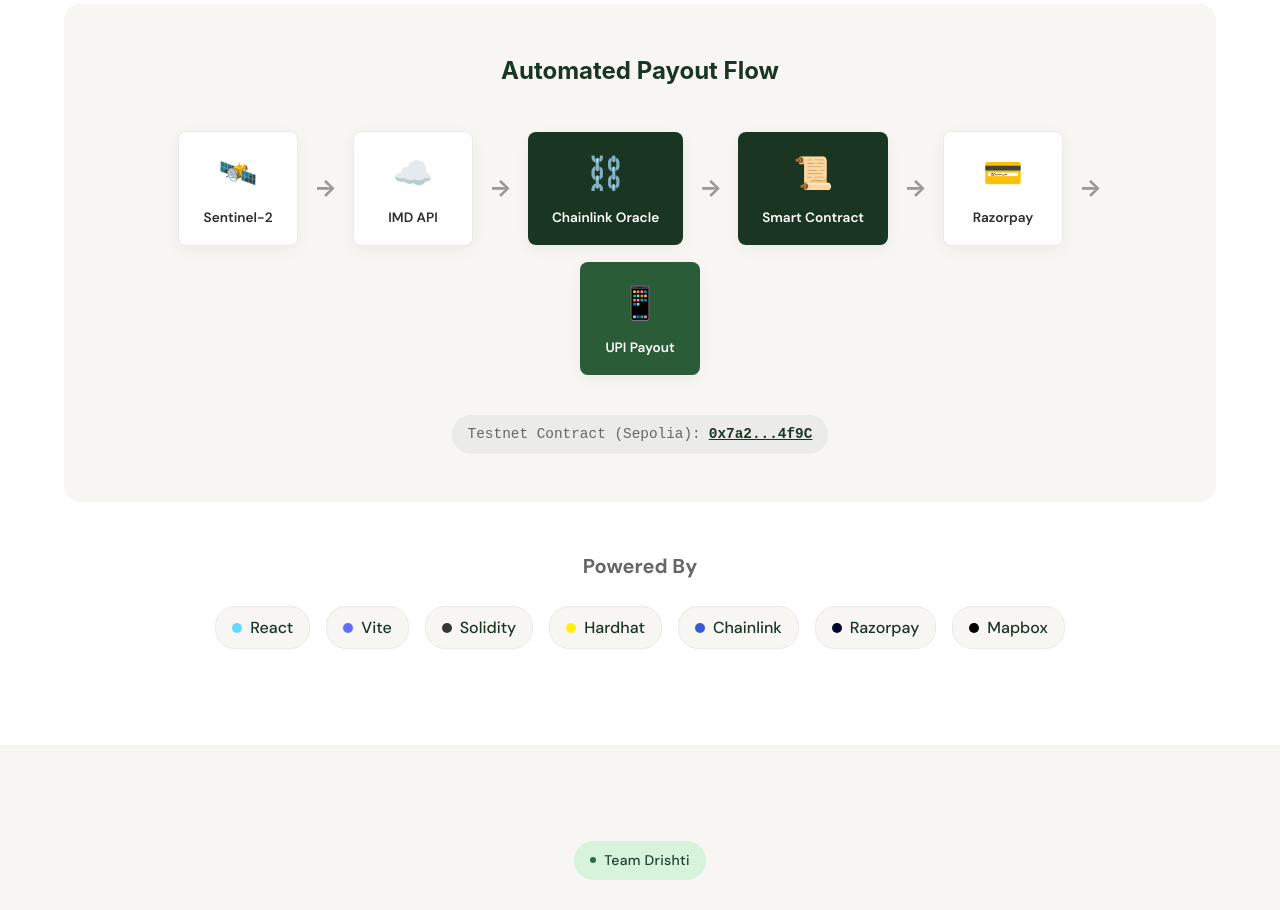
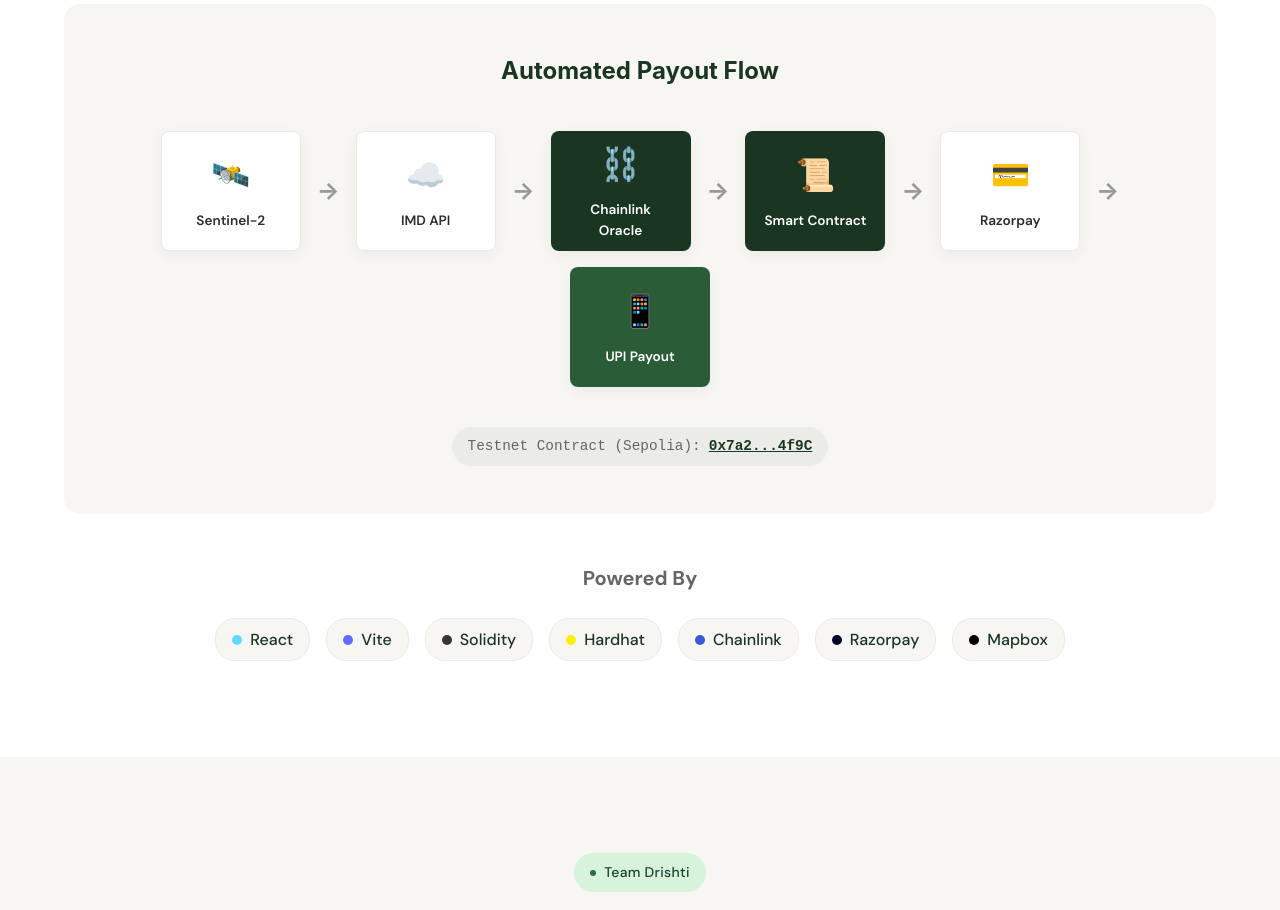
Before and after one commit to iZiaur/Fasal-Suraksha, a React (Vite) app: page / in a window 1280 px wide. Shown: the part 8200-9110 px from the top of the page. Built offline with nearby package versions, Linux system fonts and the light colour scheme; a web font is replaced by a local one.

Commit message:
style: fix vertical alignment and inconsistent heights of architecture nodes

```diff
--- a/src/components/TechStackSection.css
+++ b/src/components/TechStackSection.css
@@ -48,27 +48,30 @@
 
 .arch-node {
   background: white;
-  padding: 1rem 1.5rem;
+  padding: 1rem;
   border-radius: 8px;
   display: flex;
   flex-direction: column;
   align-items: center;
+  justify-content: center;
   gap: 0.5rem;
   box-shadow: 0 4px 15px rgba(0,0,0,0.05);
   border: 1px solid #eaeaea;
-  min-width: 120px;
+  width: 140px;
+  height: 120px;
+  box-sizing: border-box;
 }
 
 .arch-node.highlight {
   background: #1a3622;
   color: white;
-  border: none;
+  border: 1px solid transparent;
 }
 
 .arch-node.final {
   background: #2b5c38;
   color: white;
-  border: none;
+  border: 1px solid transparent;
 }
 
 .arch-icon {
```
